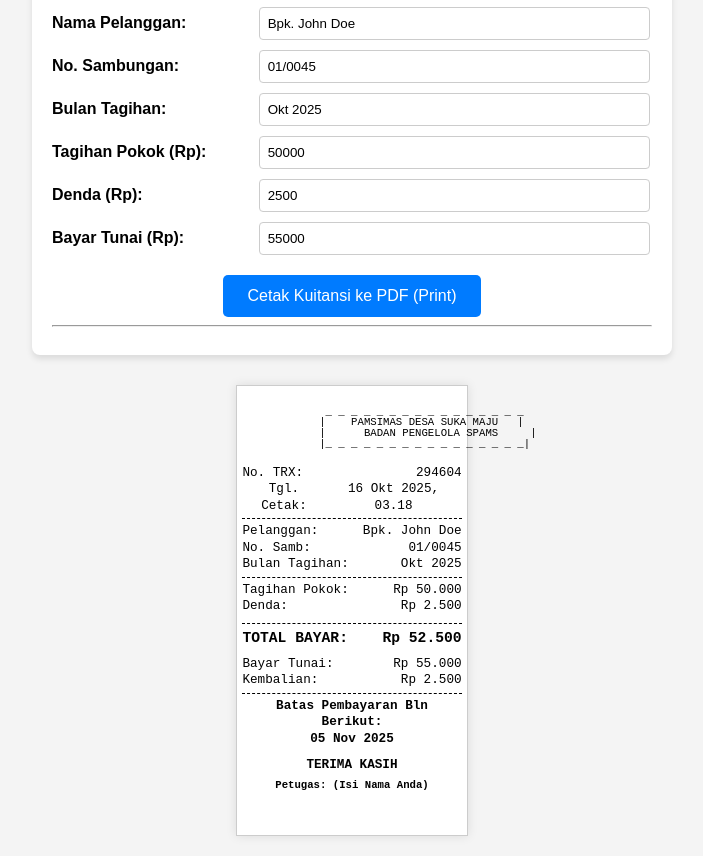
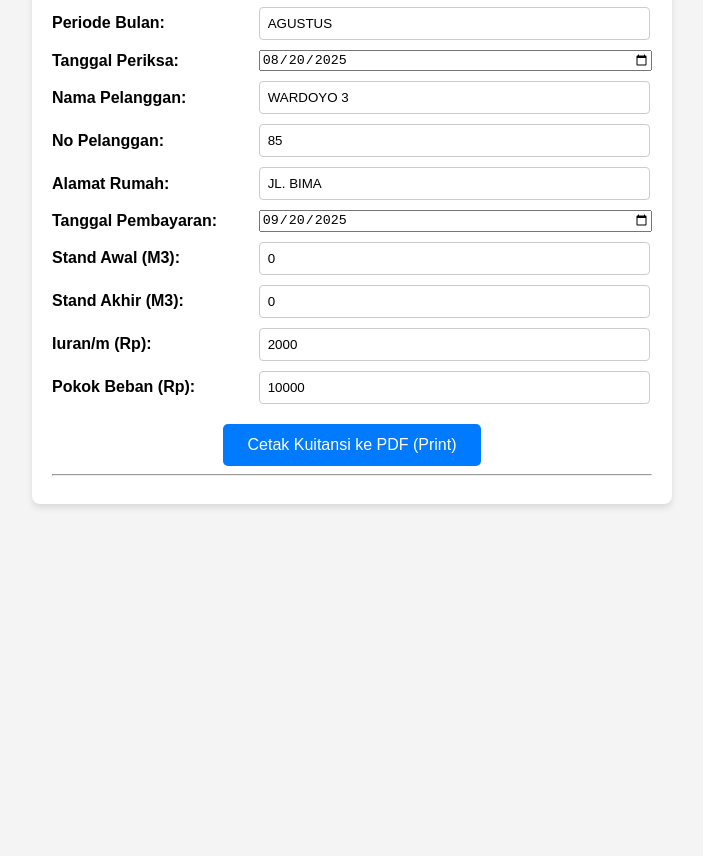
Before and after one commit to whykhdr/Kuamang-Jaya, a plain HTML site: page index.html in a window 1280 px wide. Shown: the part 114-970 px from the top of the page, without its empty margins (288-991 px from the left). After the commit the page ends 800 px from the top, so only its background shows below. Drawn offline with Linux system fonts and the light colour scheme.

Commit message:
Update index.html

```diff
--- a/index.html
+++ b/index.html
@@ -3,31 +3,43 @@
 <head>
     <meta charset="UTF-8">
     <meta name="viewport" content="width=device-width, initial-scale=1.0">
-    <title>Kwitansi PAMSIMAS PDF Generator</title>
+    <title>Kwitansi PAMSIMAS V2</title>
     <link rel="stylesheet" href="style.css">
 </head>
 <body>
 
     <div class="no-print">
-        <h1>🧾 PAMSIMAS PDF Generator</h1>
+        <h1>🧾 Generator Kwitansi</h1>
         <div class="input-grid">
+            <label for="periode">Periode Bulan:</label>
+            <input type="text" id="periode" value="AGUSTUS" oninput="updateReceipt()">
+
+            <label for="tgl_periksa">Tanggal Periksa:</label>
+            <input type="date" id="tgl_periksa" value="2025-08-20" oninput="updateReceipt()">
+
             <label for="nama">Nama Pelanggan:</label>
-            <input type="text" id="nama" placeholder="Cth: Bpk. Budianto" value="Bpk. John Doe" oninput="updateReceipt()">
+            <input type="text" id="nama" value="WARDOYO 3" oninput="updateReceipt()">
 
-            <label for="no_sambungan">No. Sambungan:</label>
-            <input type="text" id="no_sambungan" placeholder="Cth: 01/0045" value="01/0045" oninput="updateReceipt()">
+            <label for="no_pelanggan">No Pelanggan:</label>
+            <input type="text" id="no_pelanggan" value="85" oninput="updateReceipt()">
 
-            <label for="bulan_tagihan">Bulan Tagihan:</label>
-            <input type="text" id="bulan_tagihan" placeholder="Cth: Okt 2025" value="Okt 2025" oninput="updateReceipt()">
+            <label for="alamat">Alamat Rumah:</label>
+            <input type="text" id="alamat" value="JL. BIMA" oninput="updateReceipt()">
 
-            <label for="pokok">Tagihan Pokok (Rp):</label>
-            <input type="number" id="pokok" placeholder="50000" value="50000" oninput="updateReceipt()">
+            <label for="tgl_bayar">Tanggal Pembayaran:</label>
+            <input type="date" id="tgl_bayar" value="2025-09-20" oninput="updateReceipt()">
 
-            <label for="denda">Denda (Rp):</label>
-            <input type="number" id="denda" placeholder="2500" value="2500" oninput="updateReceipt()">
+            <label for="stand_awal">Stand Awal (M3):</label>
+            <input type="number" id="stand_awal" value="0" oninput="updateReceipt()">
 
-            <label for="bayar_tunai">Bayar Tunai (Rp):</label>
-            <input type="number" id="bayar_tunai" placeholder="55000" value="55000" oninput="updateReceipt()">
+            <label for="stand_akhir">Stand Akhir (M3):</label>
+            <input type="number" id="stand_akhir" value="0" oninput="updateReceipt()">
+
+            <label for="harga_per_m">Iuran/m (Rp):</label>
+            <input type="number" id="harga_per_m" value="2000" oninput="updateReceipt()">
+
+            <label for="pokok_beban">Pokok Beban (Rp):</label>
+            <input type="number" id="pokok_beban" value="10000" oninput="updateReceipt()">
         </div>
 
         <button onclick="window.print()">
```
